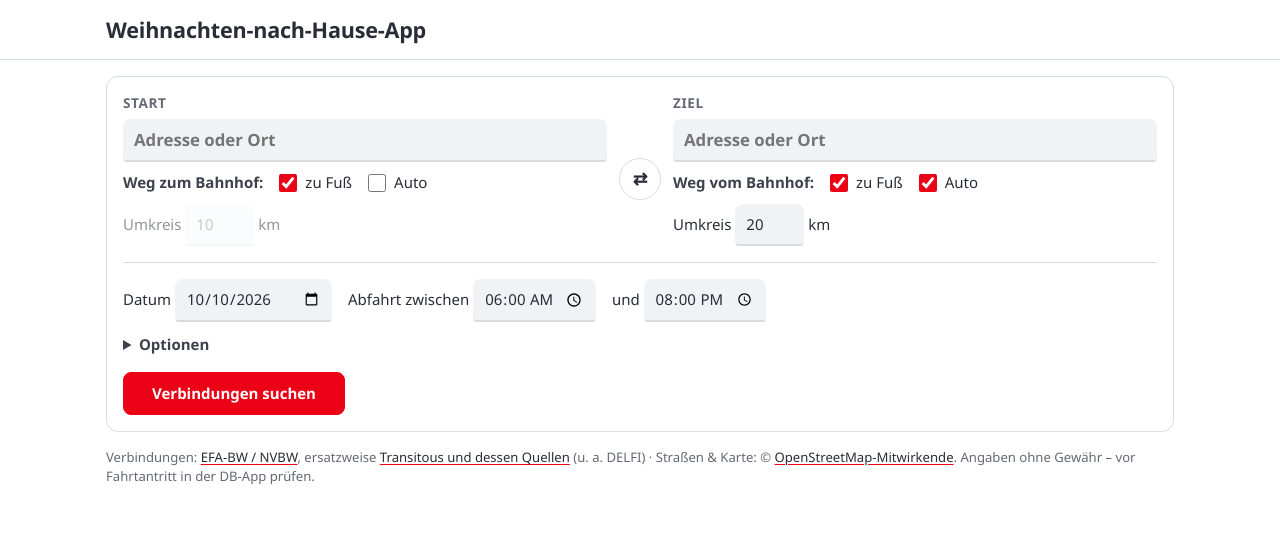
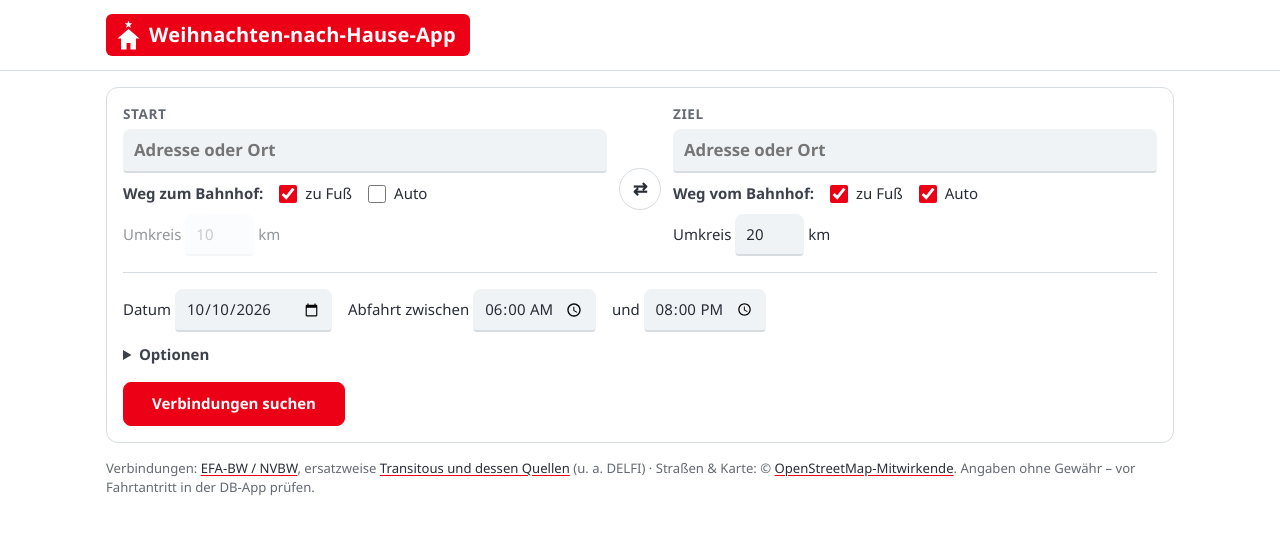
Before and after one commit to michaelwittemann-star/weihnachten-nach-hause, a website built with Vite: page index.html in a window 1280 px wide. Built offline with nearby package versions, Linux system fonts and the light colour scheme.

Commit message:
Überschrift als Wortmarke, App-Symbol und Manifest für den Startbildschirm (iOS/Android)
Co-Authored-By: Claude Opus 5.5 <noreply@anthropic.com>

```diff
--- a/index.html
+++ b/index.html
@@ -5,10 +5,18 @@
   <meta name="viewport" content="width=device-width, initial-scale=1" />
   <title>Weihnachten-nach-Hause-App</title>
   <meta name="description" content="Bahnverbindungen zu allen Bahnhöfen im Umkreis von Start und Ziel – inklusive Autozeit zum Abholen." />
+  <meta name="theme-color" content="#ffffff" />
+  <link rel="icon" type="image/png" href="favicon.png" />
+  <link rel="apple-touch-icon" href="apple-touch-icon.png" />
+  <link rel="manifest" href="manifest.webmanifest" />
+  <meta name="apple-mobile-web-app-capable" content="yes" />
+  <meta name="mobile-web-app-capable" content="yes" />
+  <meta name="apple-mobile-web-app-title" content="Nach Hause" />
+  <meta name="apple-mobile-web-app-status-bar-style" content="default" />
 </head>
 <body>
   <header class="top">
-    <h1>Weihnachten-nach-Hause-App</h1>
+    <h1 class="logo"><svg class="logo-mark" viewBox="104 56 304 400" aria-hidden="true"><g fill="currentColor"><polygon points="110,301 256,177 402,301"/><path fill-rule="evenodd" d="M156 283H356V449H156Z M230 361H282V449H230Z"/><polygon points="256,63 269,99 307,100 277,124 288,161 256,139 224,161 235,124 205,100 243,99"/></g></svg><span>Weihnachten-nach-Hause-App</span></h1>
   </header>
 
   <main>
--- a/src/style.css
+++ b/src/style.css
@@ -46,6 +46,15 @@ main, footer { max-width: 1100px; margin: 0 auto; padding: 0 16px; }
   margin-bottom: 16px;
 }
 h1 { margin: 0; font-size: 1.35rem; font-weight: 700; letter-spacing: -0.01em; }
+/* Überschrift als Wortmarke im Stil eines Bahn-Logos: rotes Feld, weiße fette Schrift */
+h1.logo {
+  display: inline-flex; align-items: center; gap: 0.45em;
+  background: var(--red); color: #fff;
+  border-radius: 6px; padding: 0.28em 0.7em 0.3em 0.55em;
+  font-size: 1.25rem; font-weight: 800; letter-spacing: 0.01em; line-height: 1.15;
+}
+.logo-mark { width: 1.15em; height: 1.5em; flex: none; }
+@media (max-width: 420px) { h1.logo { font-size: 1.05rem; } }
 h2 { margin: 0; font-size: 1.2rem; font-weight: 700; }
 h3 { margin: 0 0 6px; font-size: 0.85rem; color: var(--muted); font-weight: 600; text-transform: uppercase; letter-spacing: 0.04em; }
 h4 { margin: 12px 0 4px; font-size: 0.85rem; color: var(--muted); }
```
Also changed, not shown: public/apple-touch-icon.png (added), public/favicon.png (added), public/icon-192.png (added), public/icon-512.png (added), public/icon-maskable-512.png (added), public/manifest.webmanifest (added), 1 other file.
